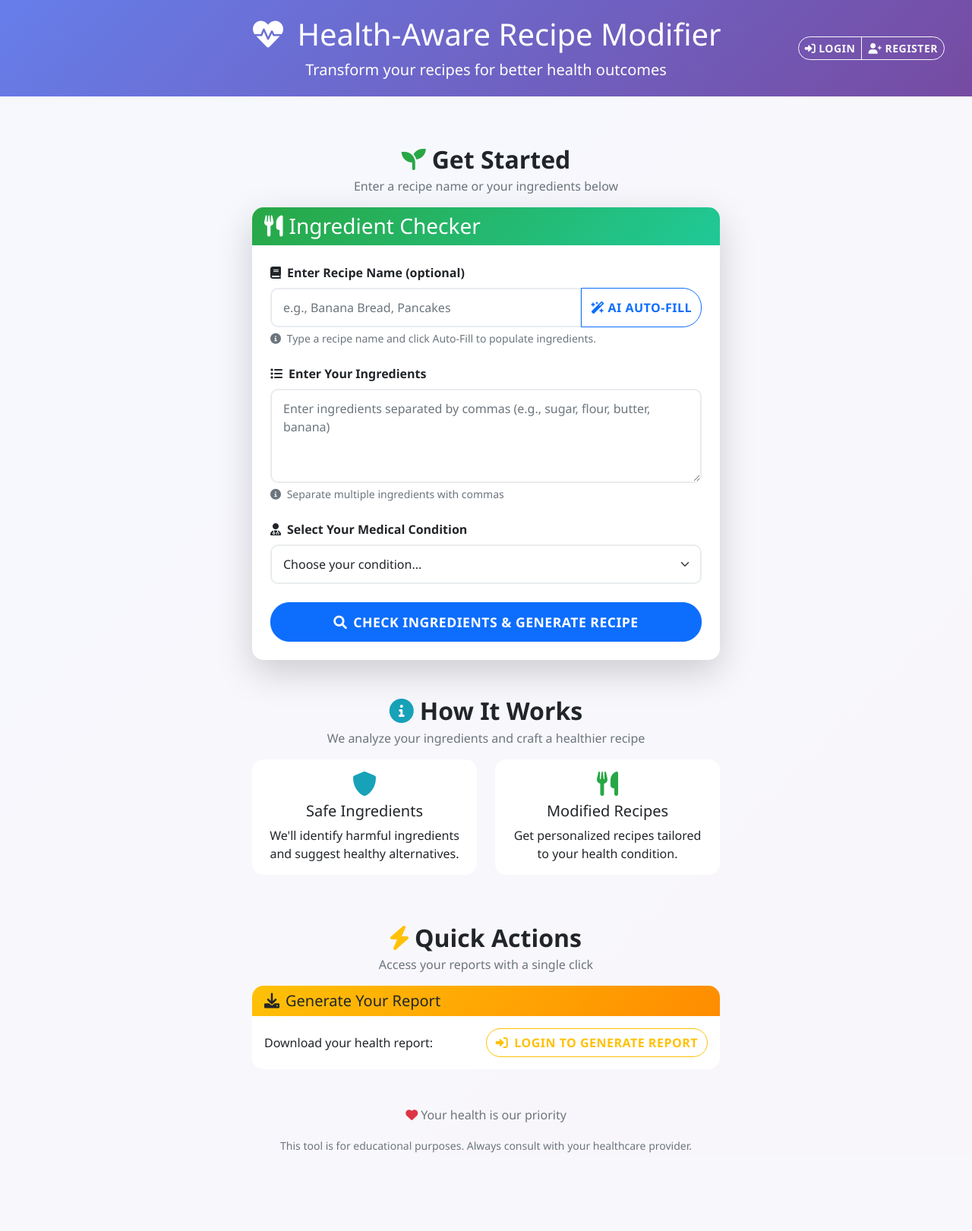
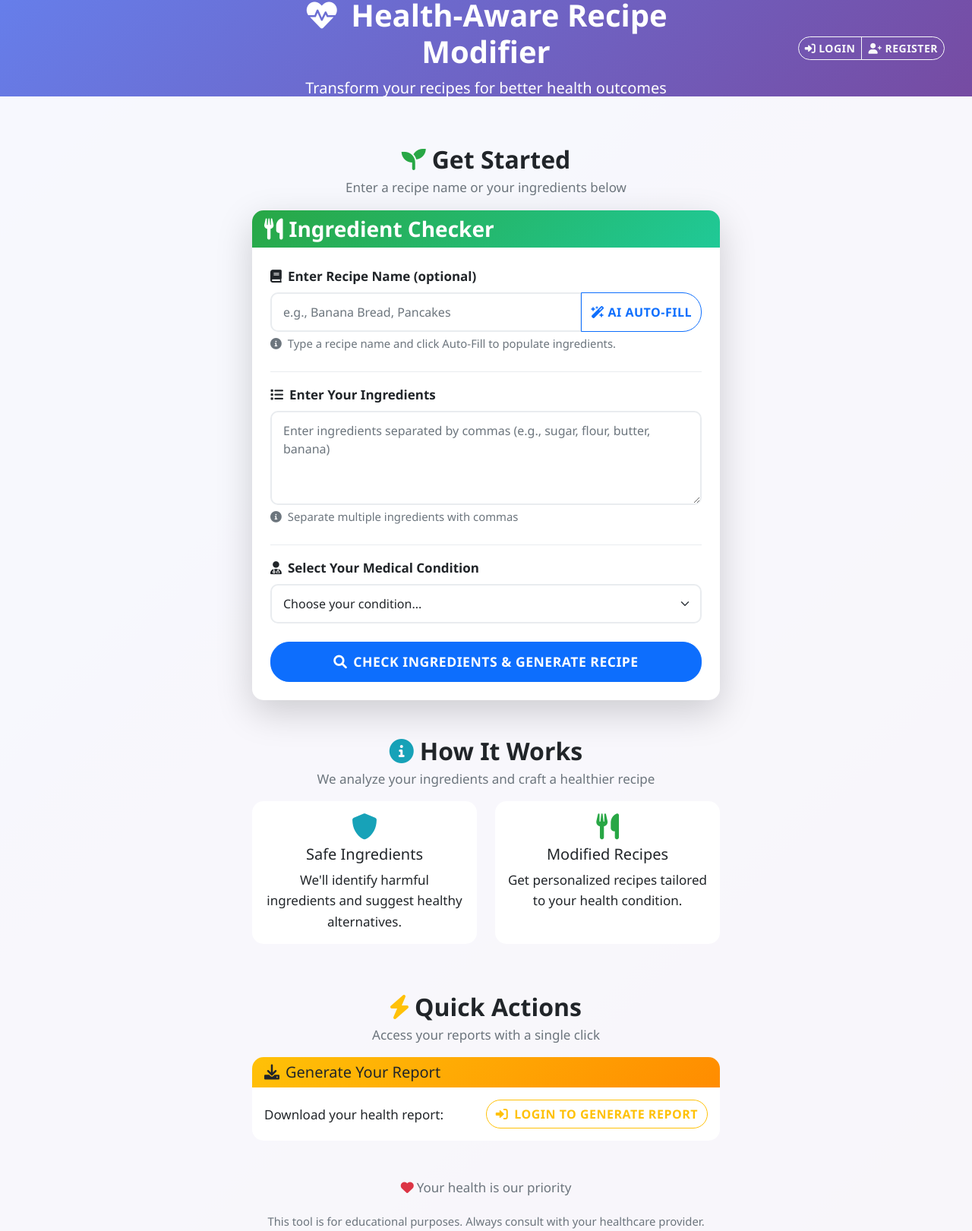
Before and after one commit to vikky2810/Recipe-Modifier, a Flask app: page / in a window 1280 px wide. Shown: the whole page at 76% size. Before the commit the page ends 1518 px from the top, so only its background shows below. Run offline with Flask 3, Linux system fonts and the light colour scheme.

Commit message:
feat: improve form styling and layout consistency
- Enhanced overall readability by adjusting font size and line height in styles.css.
- Introduced consistent form section styling with subtle dividers in index.html.
- Updated form labels to ensure they stack above inputs for better user experience.

```diff
--- a/static/styles.css
+++ b/static/styles.css
@@ -4,6 +4,26 @@ body {
     font-family: 'Segoe UI', Tahoma, Geneva, Verdana, sans-serif;
     background: linear-gradient(135deg, #667eea 0%, #764ba2 100%);
     min-height: 100vh;
+    font-size: 17px; /* Readable base: 16–18px */
+    line-height: 1.6; /* Comfortable line-height: 1.5–1.7 */
+}
+
+h1, h2, h3, .card-header h3 {
+    font-weight: 600; /* Section headings weight */
+}
+
+/* Ensure labels stack above inputs consistently */
+.form-label {
+    display: block;
+    margin-bottom: 0.5rem;
+    font-weight: 600;
+}
+
+/* Subtle dividers for grouped form sections */
+.form-section + .form-section {
+    border-top: 1px solid #e9ecef;
+    padding-top: 1rem;
+    margin-top: 1rem;
 }
 
 .container-fluid {
--- a/templates/index.html
+++ b/templates/index.html
@@ -127,7 +127,7 @@
                 action="{{ url_for('check_ingredients_route') }}"
                 method="POST"
               >
-                <div class="mb-4">
+                <div class="form-section mb-4">
                   <label for="recipeName" class="form-label fw-bold">
                     <i class="fas fa-book me-2"></i>Enter Recipe Name (optional)
                   </label>
@@ -154,7 +154,7 @@
                     ingredients.
                   </div>
                 </div>
-                <div class="mb-4">
+                <div class="form-section mb-4">
                   <label for="ingredients" class="form-label fw-bold">
                     <i class="fas fa-list me-2"></i>Enter Your Ingredients
                   </label>
@@ -175,7 +175,7 @@
 
                 {% if current_user.is_authenticated %}
                 <!-- For authenticated users, show their condition and make it read-only -->
-                <div class="mb-4">
+                <div class="form-section mb-4">
                   <label for="condition" class="form-label fw-bold">
                     <i class="fas fa-user-md me-2"></i>Your Medical Condition
                   </label>
@@ -204,7 +204,7 @@
                 </div>
                 {% else %}
                 <!-- For non-authenticated users, show the dropdown -->
-                <div class="mb-4">
+                <div class="form-section mb-4">
                   <label for="condition" class="form-label fw-bold">
                     <i class="fas fa-user-md me-2"></i>Select Your Medical
                     Condition
```
